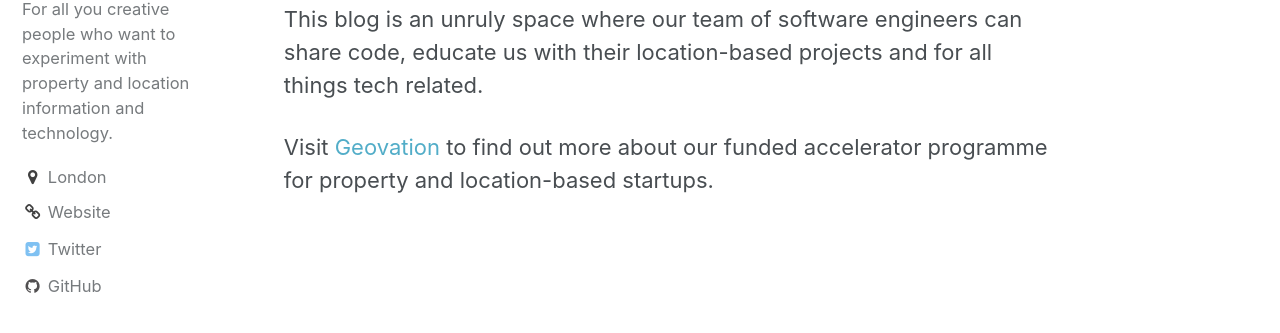
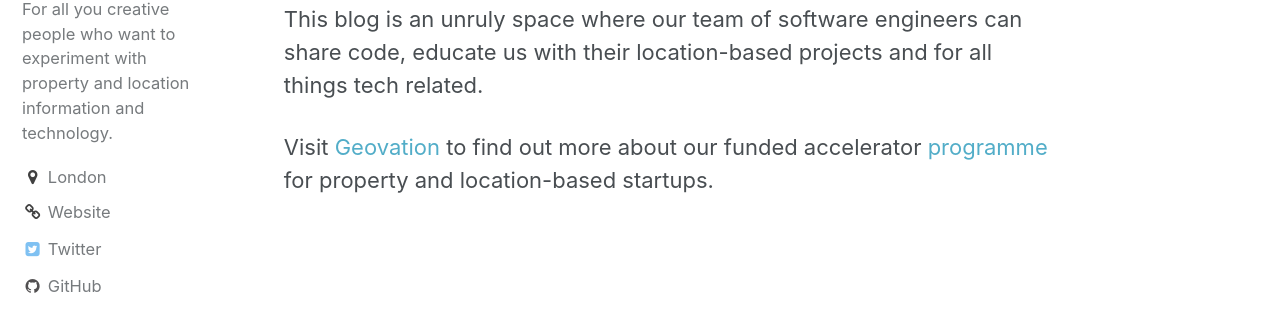
Before and after one commit to Geovation/geovation.github.io, a Jekyll site: the page built from _pages/about.md, in a window 1280 px wide. Shown: the part 353-686 px from the top of the page. Built offline with Jekyll 4.4.1, drawn with Linux system fonts in a browser that asks for light colours; some of the changed lines change nothing that is shown.

Commit message:
more links

```diff
--- a/_pages/about.md
+++ b/_pages/about.md
@@ -9,4 +9,4 @@
 
 This blog is an unruly space where our team of software engineers can share code, educate us with their location-based projects and for all things tech related.
 
-Visit [Geovation](https://geovation.uk/programme/) to find out more about our funded accelerator programme for property and location-based startups.
+Visit [Geovation](https://geovation.uk/) to find out more about our funded accelerator [programme](https://geovation.uk/programme/) for property and location-based startups.
```
